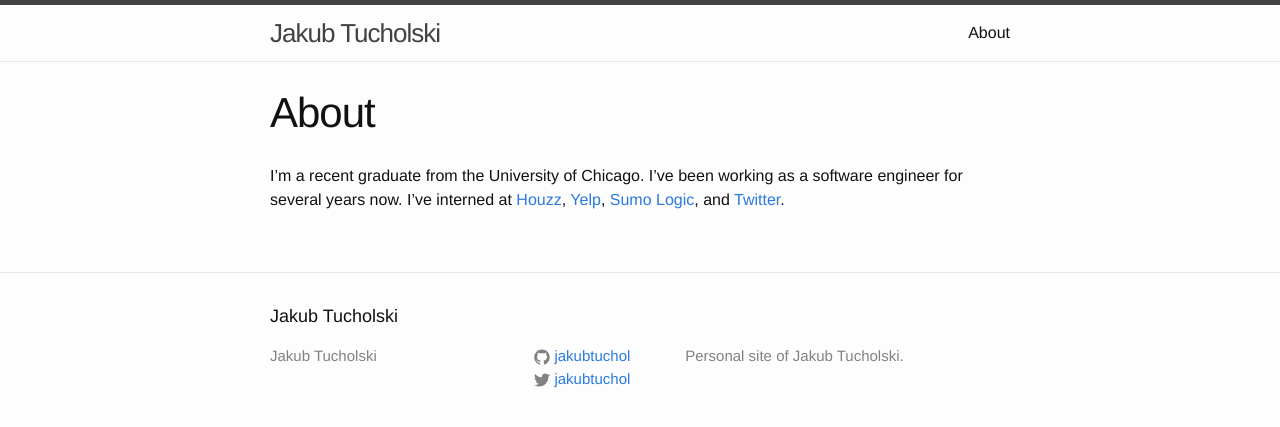
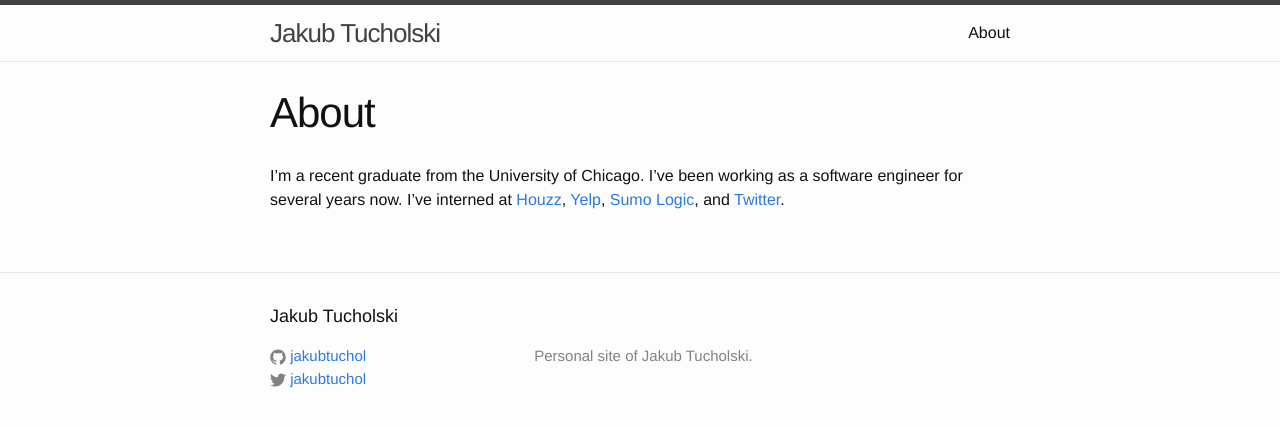
Before and after one commit to jakubtuchol/jakubtuchol.github.io, a Jekyll site: the page built from about.md, in a window 1280 px wide. Shown: the top 427 px of the page. Built offline with Jekyll 4.4.1, drawn with Linux system fonts in a browser that asks for light colours.

Commit message:
changing footer layout

```diff
--- a/_includes/footer.html
+++ b/_includes/footer.html
@@ -5,14 +5,16 @@
     <h2 class="footer-heading">{{ site.title }}</h2>
 
     <div class="footer-col-wrapper">
+    <!--
       <div class="footer-col  footer-col-1">
         <ul class="contact-list">
           <li>{{ site.title }}</li>
           <li><a href="mailto:{{ site.email }}">{{ site.email }}</a></li>
-        </ul>
+          </ul>
       </div>
+    -->
 
-      <div class="footer-col  footer-col-2">
+      <div class="footer-col  footer-col-1">
         <ul class="social-media-list">
           {% if site.github_username %}
           <li>
```
